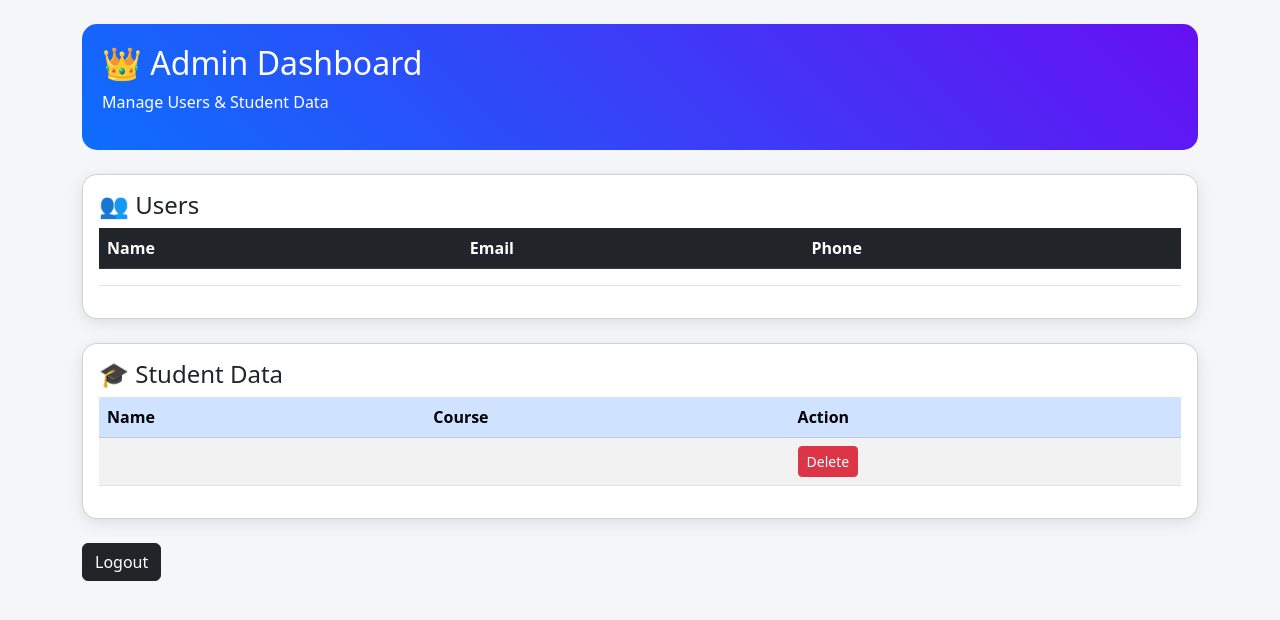
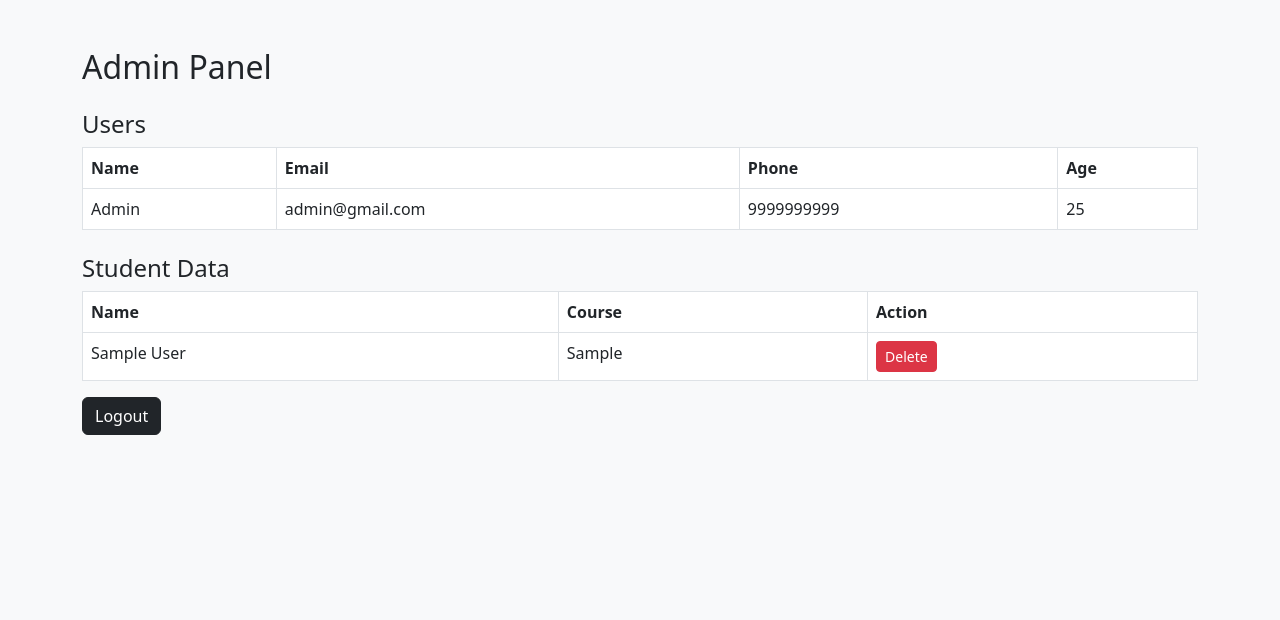
Before and after one commit to 23221A0567/Student-Management-System, a Flask app: page /admin in a window 1280 px wide. Shown: the top 620 px of the page. Run offline with Flask 3, Linux system fonts and the light colour scheme; the visitor is signed in with stand-in values (Sample User, id 1); data comes from the database, SQL or seed files in the repository; tables that the repository leaves empty hold one stand-in row (values such as "Sample post"); lists and menus that the app fills with data are empty.

Commit message:
Refactor admin dashboard HTML structure and styles
Updated the admin dashboard layout and styling, changing the title and modifying the structure of user and student data tables.

```diff
--- a/templates/admin.html
+++ b/templates/admin.html
@@ -1,94 +1,50 @@
 <!DOCTYPE html>
 <html>
 <head>
-    <title>Admin Dashboard</title>
-
-    <!-- Bootstrap -->
+<title>Admin Panel</title>
 <link href="https://cdn.jsdelivr.net/npm/bootstrap@5.3.0/dist/css/bootstrap.min.css" rel="stylesheet">
-
-    <style>
-        body {
-            background: #f4f6f9;
-        }
-        .card {
-            border-radius: 15px;
-            box-shadow: 0 4px 15px rgba(0,0,0,0.1);
-        }
-        .header {
-            background: linear-gradient(45deg, #0d6efd, #6610f2);
-            color: white;
-            padding: 20px;
-            border-radius: 15px;
-        }
-    </style>
 </head>
 
-<body>
+<body class="bg-light">
 
-<div class="container mt-4">
+<div class="container mt-5">
 
-    <!-- HEADER -->
-    <div class="header mb-4">
-        <h2>👑 Admin Dashboard</h2>
-        <p>Manage Users & Student Data</p>
-    </div>
+    <h2>Admin Panel</h2>
 
-    <!-- USERS CARD -->
-    <div class="card p-3 mb-4">
-        <h4>👥 Users</h4>
+    <h4 class="mt-4">Users</h4>
+    <table class="table table-bordered">
+        <tr>
+            <th>Name</th><th>Email</th><th>Phone</th><th>Age</th>
+        </tr>
 
-        <table class="table table-hover">
-            <thead class="table-dark">
-                <tr>
-                    <th>Name</th>
-                    <th>Email</th>
-                    <th>Phone</th>
-                </tr>
-            </thead>
-            <tbody>
         {% for u in users %}
         <tr>
-                    <td>{{ u['name'] }}</td>
-                    <td>{{ u['email'] }}</td>
-                    <td>{{ u['phone'] }}</td>
+            <td>{{ u[1] }}</td>
+            <td>{{ u[2] }}</td>
+            <td>{{ u[3] }}</td>
+            <td>{{ u[4] }}</td>
         </tr>
         {% endfor %}
-            </tbody>
     </table>
-    </div>
 
-    <!-- STUDENT CARD -->
-    <div class="card p-3">
-        <h4>🎓 Student Data</h4>
+    <h4 class="mt-4">Student Data</h4>
+    <table class="table table-bordered">
+        <tr>
+            <th>Name</th><th>Course</th><th>Action</th>
+        </tr>
 
-        <table class="table table-striped">
-            <thead class="table-primary">
-                <tr>
-                    <th>Name</th>
-                    <th>Course</th>
-                    <th>Action</th>
-                </tr>
-            </thead>
-            <tbody>
         {% for s in students %}
         <tr>
-                    <td>{{ s['name'] }}</td>
-                    <td>{{ s['course'] }}</td>
+            <td>{{ s[1] }}</td>
+            <td>{{ s[2] }}</td>
             <td>
-                        <a href="/delete/{{ s['id'] }}" class="btn btn-danger btn-sm">
-                            Delete
-                        </a>
+                <a href="/delete/{{ s[0] }}" class="btn btn-danger btn-sm">Delete</a>
             </td>
         </tr>
         {% endfor %}
-            </tbody>
     </table>
-    </div>
 
-    <!-- LOGOUT -->
-    <div class="mt-4">
     <a href="/logout" class="btn btn-dark">Logout</a>
-    </div>
 
 </div>
 
```
Lines whose indentation alone changed are shown as unchanged.
